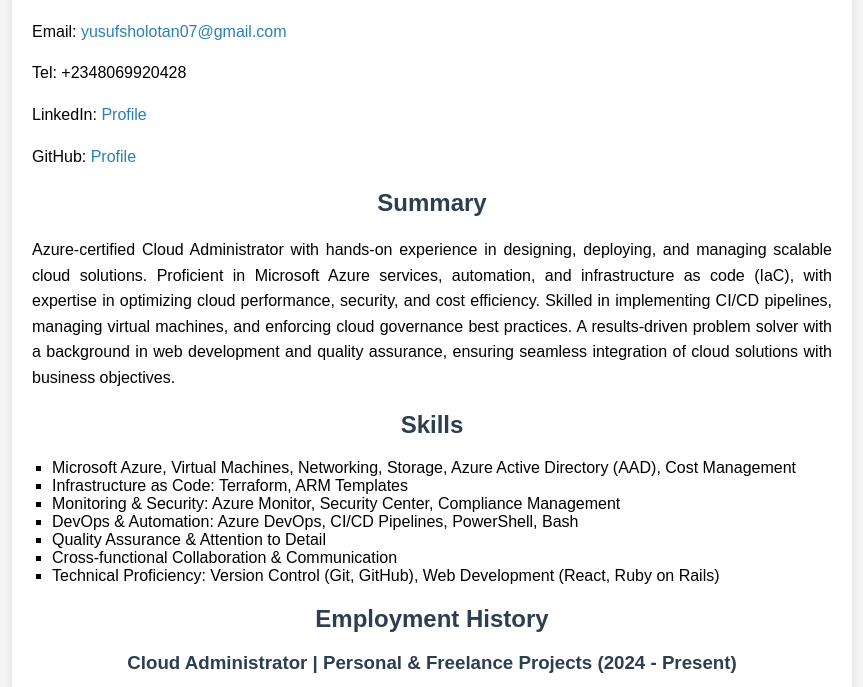
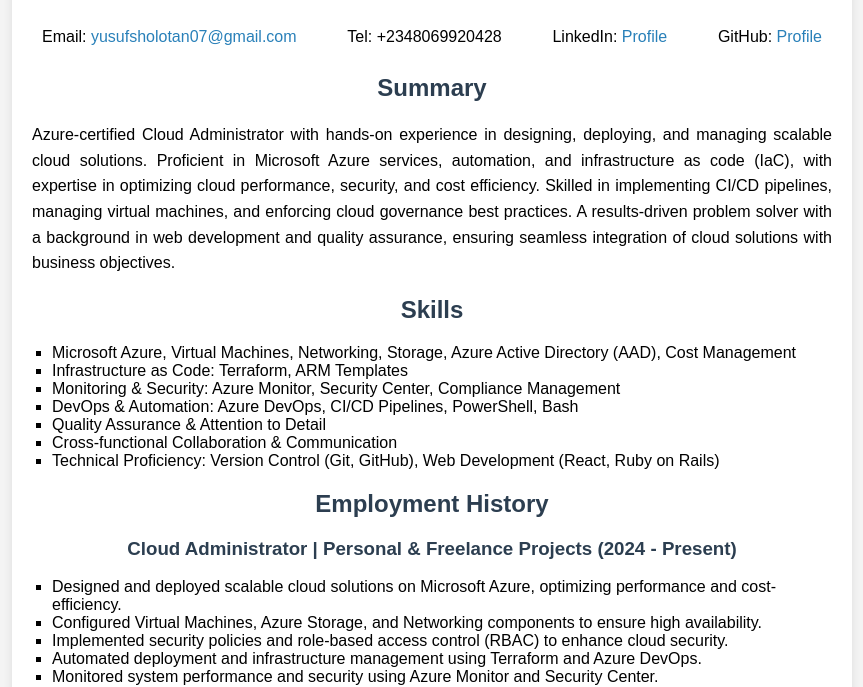
Before and after one commit to yusufsholotan/The-Cloud-Resume-Challenge, a plain HTML site: page index.html in a window 1280 px wide. Shown: the part 141-828 px from the top of the page, without its empty margins (208-1071 px from the left). Drawn offline with Linux system fonts and the light colour scheme.

Commit message:
Align contact details (email, tel, LinkedIn, GitHub) in a single row.

```diff
--- a/index.html
+++ b/index.html
@@ -9,10 +9,14 @@
 <body>
     <div class="container">
         <h1>Yusuf Sholotan</h1>
-        <p>Email: <a href="mailto:yusufsholotan07@gmail.com">yusufsholotan07@gmail.com</a></p>
-        <p>Tel: +2348069920428</p>
-        <p>LinkedIn: <a href="https://www.linkedin.com/in/yusuf-sholotan-963696338/" target="_blank" rel="noopener">Profile</a></p>
-        <p>GitHub: <a href="https://github.com/yusufsholotan" target="_blank" rel="noopener">Profile</a></p>
+        <div class="header">
+            <div class="contact-info">
+                <p>Email: <a href="mailto:yusufsholotan07@gmail.com">yusufsholotan07@gmail.com</a></p>
+                <p>Tel: +2348069920428</p>
+                <p>LinkedIn: <a href="https://www.linkedin.com/in/yusuf-sholotan-963696338/" target="_blank" rel="noopener">Profile</a></p>
+                <p>GitHub: <a href="https://github.com/yusufsholotan" target="_blank" rel="noopener">Profile</a></p>
+            </div>
+        </div>
 
         <div class="section">
             <h2>Summary</h2>
--- a/styles.css
+++ b/styles.css
@@ -14,6 +14,25 @@
     padding: 20px;
     border-radius: 10px;
     box-shadow: 0px 0px 10px rgba(0, 0, 0, 0.1);
+}
+
+.header {
+    display: flex;
+    flex-wrap: wrap;
+    justify-content: space-between;
+    align-items: center;
+    margin-bottom: 10px;
+}
+
+.contact-info {
+    display: flex;
+    justify-content: space-between;
+    width: 100%;
+    flex-wrap: wrap;
+}
+
+.contact-info p {
+    margin: 5px 10px;
 }
 
 h1, h2, h3 {
@@ -55,6 +74,12 @@
         width: 90%;
     }
 
+    .contact-info {
+        flex-direction: column;
+        align-items: center;
+        text-align: center;
+    }
+
     h1, h2, h3 {
         font-size: 1.2em;
     }
```
